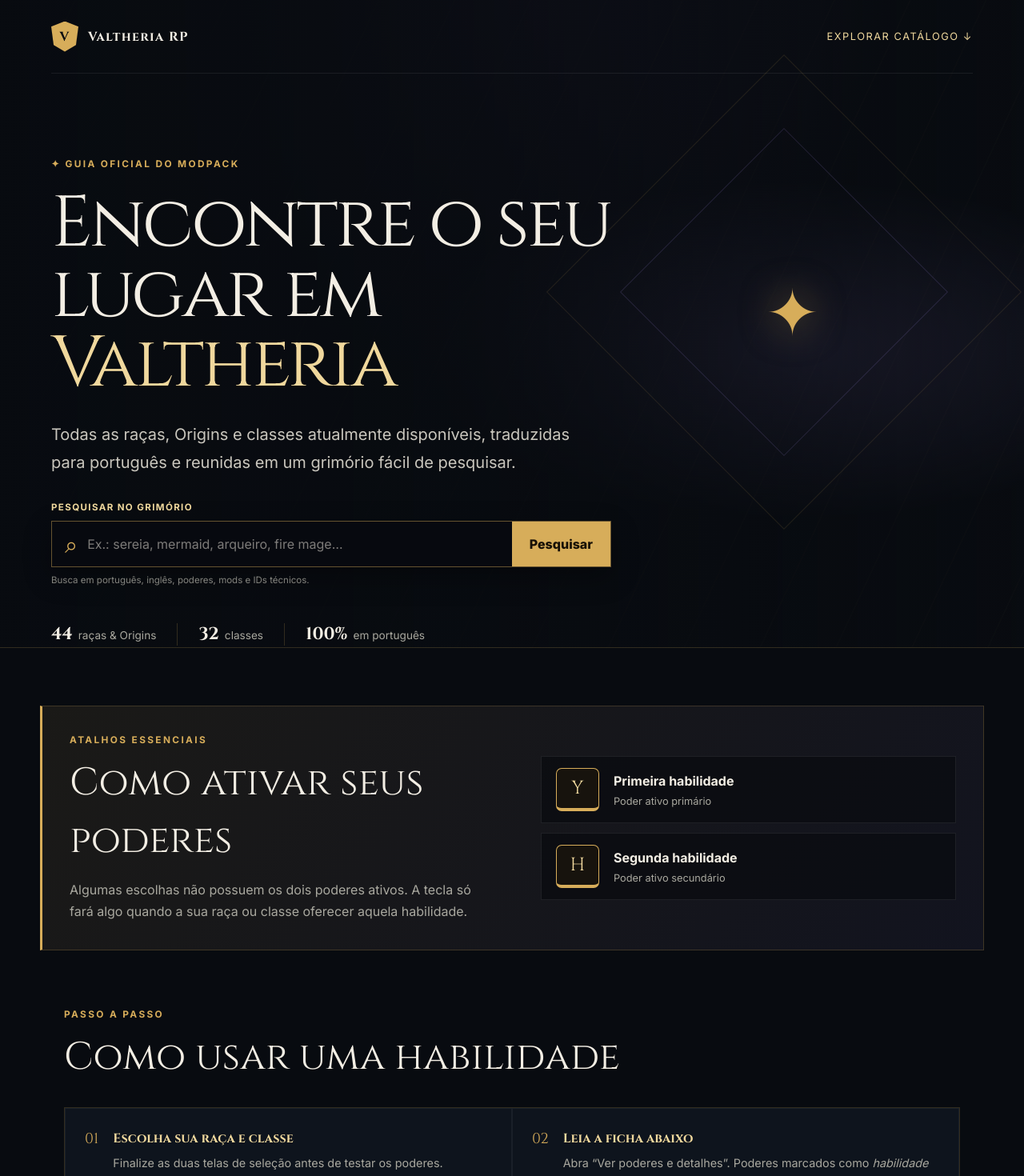
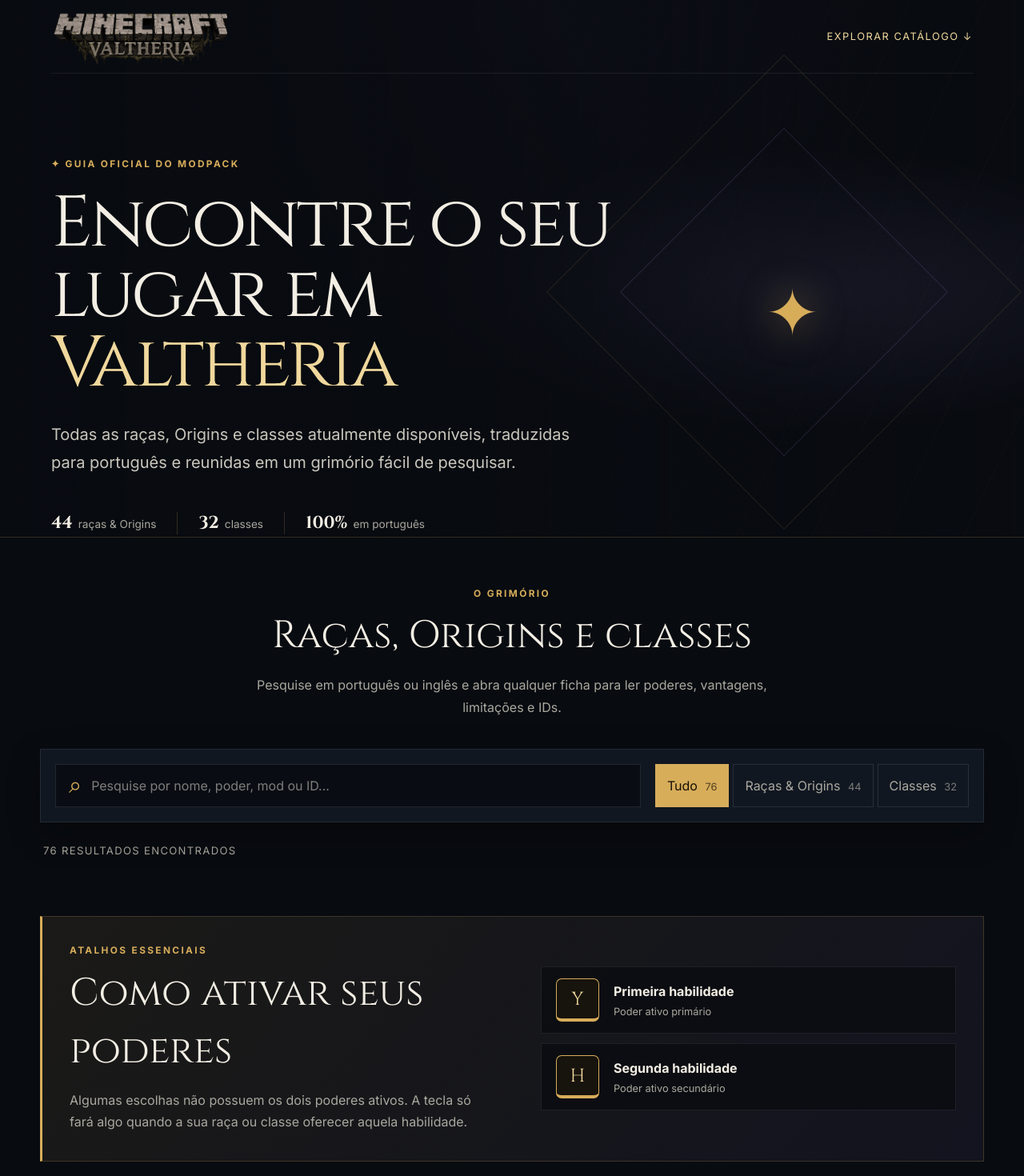
Before and after one commit to userdoomain/valtheria-rp-atlas, a Next.js app: page / in a window 1280 px wide. Shown: the top 1470 px of the page at 80% size. Built offline with nearby package versions, Linux system fonts and the light colour scheme; no server answers.

Commit message:
Move grimorio para o topo e adiciona logo

```diff
--- a/app/Catalog.tsx
+++ b/app/Catalog.tsx
@@ -1,6 +1,7 @@
 "use client";
 
-import { useEffect, useMemo, useState } from "react";
+import type { ReactNode } from "react";
+import { useMemo, useState } from "react";
 import catalog from "./data/catalog.json";
 
 type Entry = (typeof catalog)[number];
@@ -85,19 +86,10 @@
   ].join(" "));
 }
 
-export function Catalog() {
+export function Catalog({ children }: { children: ReactNode }) {
   const [query, setQuery] = useState("");
   const [filter, setFilter] = useState<Filter>("all");
   const needle = fold(query.trim());
-
-  useEffect(() => {
-    const receiveSearch = (event: Event) => {
-      setQuery((event as CustomEvent<string>).detail ?? "");
-      setFilter("all");
-    };
-    window.addEventListener("valtheria-search", receiveSearch);
-    return () => window.removeEventListener("valtheria-search", receiveSearch);
-  }, []);
 
   const entries = useMemo(
     () =>
@@ -116,8 +108,13 @@
   };
 
   return (
-    <>
-      <section className="controls" id="catalogo" aria-label="Pesquisa do catálogo">
+    <section className="catalog-wrap">
+      <div className="catalog-heading" id="catalogo">
+        <p className="section-kicker">O GRIMÓRIO</p>
+        <h2>Raças, Origins e classes</h2>
+        <p>Pesquise em português ou inglês e abra qualquer ficha para ler poderes, vantagens, limitações e IDs.</p>
+      </div>
+      <section className="controls" aria-label="Pesquisa do catálogo">
         <label className="search">
           <span aria-hidden="true">⌕</span>
           <input
@@ -150,6 +147,8 @@
         {entries.length} {entries.length === 1 ? "resultado encontrado" : "resultados encontrados"}
       </p>
 
+      <div className="guide-content">{children}</div>
+
       {entries.length > 0 ? (
         <section className="grid" aria-live="polite">
           {entries.map((entry) => <EntryCard key={`${entry.type}-${entry.id}`} entry={entry} />)}
@@ -162,7 +161,7 @@
           <button onClick={() => { setQuery(""); setFilter("all"); }}>Limpar filtros</button>
         </section>
       )}
-    </>
+    </section>
   );
 }
 
--- a/app/HeroSearch.tsx
+++ /dev/null
@@ -1,31 +0,0 @@
-"use client";
-
-import { FormEvent, useState } from "react";
-
-export function HeroSearch() {
-  const [value, setValue] = useState("");
-
-  function submit(event: FormEvent<HTMLFormElement>) {
-    event.preventDefault();
-    window.dispatchEvent(new CustomEvent("valtheria-search", { detail: value }));
-    document.getElementById("catalogo")?.scrollIntoView({ behavior: "smooth", block: "start" });
-  }
-
-  return (
-    <form className="hero-search" onSubmit={submit} role="search">
-      <label htmlFor="hero-search">Pesquisar no grimório</label>
-      <div>
-        <span aria-hidden="true">⌕</span>
-        <input
-          id="hero-search"
-          type="search"
-          placeholder="Ex.: sereia, mermaid, arqueiro, fire mage…"
-          value={value}
-          onChange={(event) => setValue(event.target.value)}
-        />
-        <button type="submit">Pesquisar</button>
-      </div>
-      <small>Busca em português, inglês, poderes, mods e IDs técnicos.</small>
-    </form>
-  );
-}
--- a/app/globals.css
+++ b/app/globals.css
@@ -44,6 +44,8 @@
 nav { height: 92px; display: flex; justify-content: space-between; align-items: center; border-bottom: 1px solid rgba(255,255,255,.07); position: relative; z-index: 2; }
 .brand { display: inline-flex; align-items: center; gap: 12px; font-family: var(--font-display), serif; letter-spacing: .08em; font-weight: 700; }
 .brand > span { display: grid; place-items: center; width: 34px; height: 38px; color: var(--ink); background: var(--gold); clip-path: polygon(50% 0,100% 18%,91% 78%,50% 100%,9% 78%,0 18%); }
+.brand-image img { width: 220px; height: auto; object-fit: contain; }
+.footer-logo img { width: 165px; }
 .nav-link { color: var(--gold-soft); font-size: .8rem; letter-spacing: .12em; text-transform: uppercase; }
 .hero-copy { position: relative; z-index: 2; max-width: 760px; padding-top: 105px; }
 .eyebrow, .section-kicker { color: var(--gold); letter-spacing: .2em; font-size: .74rem; font-weight: 700; }
@@ -51,14 +53,6 @@
 h1 { font-size: clamp(3rem, 7vw, 6.4rem); line-height: .98; letter-spacing: -.04em; margin: 22px 0 26px; max-width: 850px; }
 h1 em { color: var(--gold-soft); font-style: normal; }
 .lead { color: #c9c6bd; max-width: 670px; font-size: clamp(1rem, 1.6vw, 1.25rem); line-height: 1.75; }
-.hero-search { max-width: 700px; margin-top: 30px; }
-.hero-search > label { display: block; margin-bottom: 8px; color: var(--gold-soft); font-size: .72rem; font-weight: 700; letter-spacing: .12em; text-transform: uppercase; }
-.hero-search > div { min-height: 58px; display: flex; align-items: center; gap: 12px; padding-left: 16px; background: rgba(7,10,15,.88); border: 1px solid rgba(215,173,90,.45); box-shadow: 0 12px 35px rgba(0,0,0,.32); }
-.hero-search span { color: var(--gold); font-size: 1.8rem; }
-.hero-search input { min-width: 0; flex: 1; padding: 16px 0; color: var(--text); background: transparent; border: 0; outline: 0; }
-.hero-search button { align-self: stretch; padding: 0 22px; border: 0; color: #171006; background: var(--gold); font-weight: 800; cursor: pointer; }
-.hero-search button:hover { background: var(--gold-soft); }
-.hero-search small { display: block; margin-top: 8px; color: #85857f; font-size: .72rem; }
 .stats { display: flex; gap: 26px; align-items: center; margin-top: 42px; color: var(--muted); font-size: .85rem; flex-wrap: wrap; }
 .stats span { display: flex; align-items: baseline; gap: 7px; }
 .stats strong { color: var(--text); font-family: var(--font-display); font-size: 1.35rem; }
@@ -105,7 +99,7 @@
 .keybind-tip { color: #c8c5ba; background: rgba(215,173,90,.08); border: 1px solid var(--line); padding: 16px 20px; line-height: 1.6; margin: 15px 0 0; }
 .keybind-tip strong { color: var(--gold-soft); }
 
-.catalog-wrap { max-width: 1240px; margin: 0 auto; padding: 45px 30px 100px; }
+.catalog-wrap { max-width: 1240px; margin: 0 auto; padding: 62px 30px 100px; }
 .catalog-heading { text-align: center; margin-bottom: 38px; }
 .catalog-heading > p:last-child { margin: 0 auto; }
 .controls { display: grid; gap: 18px; grid-template-columns: minmax(300px, 1fr) auto; padding: 18px; background: var(--panel); border: 1px solid rgba(255,255,255,.08); position: sticky; top: 12px; z-index: 5; box-shadow: 0 15px 40px rgba(0,0,0,.3); }
@@ -118,6 +112,8 @@
 .filters button:hover, .filters button.active, .empty button { color: #171006; background: var(--gold); border-color: var(--gold); }
 .filters small { opacity: .7; margin-left: 5px; }
 .result-count { color: var(--muted); margin: 26px 4px 15px; font-size: .82rem; text-transform: uppercase; letter-spacing: .1em; }
+.guide-content { margin: 52px calc(50% - 50vw) 70px; }
+.guide-content .hotkeys, .guide-content .how-to, .guide-content .keybinds { box-sizing: border-box; }
 .grid { display: grid; grid-template-columns: repeat(2, minmax(0, 1fr)); gap: 16px; }
 .card { background: linear-gradient(145deg, var(--panel-2), var(--panel)); border: 1px solid rgba(255,255,255,.075); padding: 24px; min-width: 0; transition: transform .2s ease, border-color .2s ease; }
 .card:hover { transform: translateY(-2px); border-color: rgba(215,173,90,.34); }
@@ -168,8 +164,6 @@
   nav .nav-link, .stats i { display: none; }
   .hero { min-height: 650px; }
   h1 { font-size: 3rem; }
-  .hero-search > div { flex-wrap: wrap; padding: 10px 10px 10px 15px; }
-  .hero-search button { width: 100%; min-height: 44px; }
   .stats { gap: 14px 22px; }
   .catalog-wrap { padding-inline: 16px; }
   .hotkeys { padding: 24px; }
--- a/app/page.tsx
+++ b/app/page.tsx
@@ -1,6 +1,6 @@
 import type { Metadata } from "next";
+import Image from "next/image";
 import { Catalog } from "./Catalog";
-import { HeroSearch } from "./HeroSearch";
 import { Keybinds } from "./Keybinds";
 
 export const metadata: Metadata = {
@@ -13,7 +13,9 @@
     <main>
       <header className="hero">
         <nav>
-          <a className="brand" href="#"><span>V</span> Valtheria RP</a>
+          <a className="brand brand-image" href="#" aria-label="Valtheria RP — início">
+            <Image src="/valtheria-logo-optimized.png" width={900} height={309} alt="Valtheria RP" priority />
+          </a>
           <a className="nav-link" href="#catalogo">Explorar catálogo ↓</a>
         </nav>
         <div className="hero-copy">
@@ -23,7 +25,6 @@
             Todas as raças, Origins e classes atualmente disponíveis, traduzidas
             para português e reunidas em um grimório fácil de pesquisar.
           </p>
-          <HeroSearch />
           <div className="stats">
             <span><strong>44</strong> raças & Origins</span>
             <i />
@@ -35,6 +36,7 @@
         <div className="rune" aria-hidden="true">✦</div>
       </header>
 
+      <Catalog>
         <section className="hotkeys" aria-labelledby="atalhos-title">
           <div>
             <p className="section-kicker">ATALHOS ESSENCIAIS</p>
@@ -70,18 +72,12 @@
         </section>
 
         <Keybinds />
-
-      <section className="catalog-wrap">
-        <div className="catalog-heading">
-          <p className="section-kicker">O GRIMÓRIO</p>
-          <h2>Raças, Origins e classes</h2>
-          <p>Pesquise em português ou inglês e abra qualquer ficha para ler poderes, vantagens, limitações e IDs.</p>
-        </div>
-        <Catalog />
-      </section>
+      </Catalog>
 
       <footer>
-        <span className="brand"><span>V</span> Valtheria RP</span>
+        <span className="brand brand-image footer-logo">
+          <Image src="/valtheria-logo-optimized.png" width={900} height={309} alt="Valtheria RP" />
+        </span>
         <p>Catálogo gerado a partir dos conteúdos que o modpack realmente carrega.</p>
       </footer>
     </main>
```
Also changed, not shown: public/valtheria-logo-optimized.png (added). Lines whose indentation alone changed are shown as unchanged.
